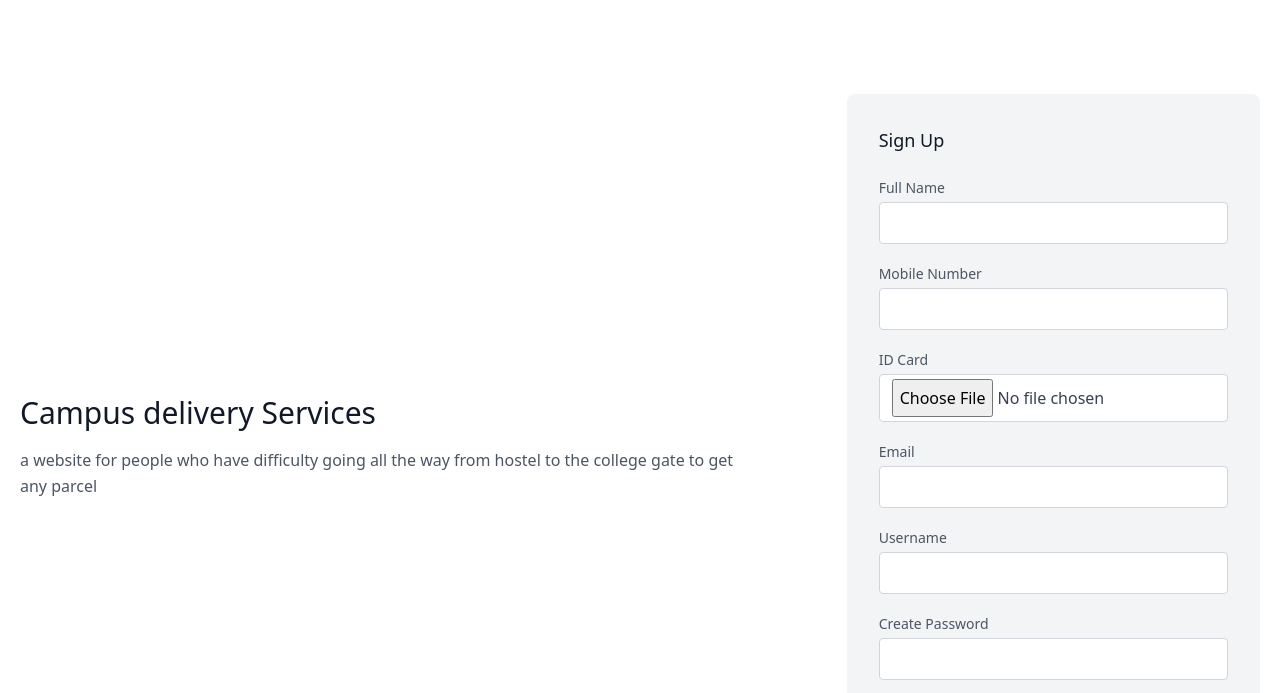
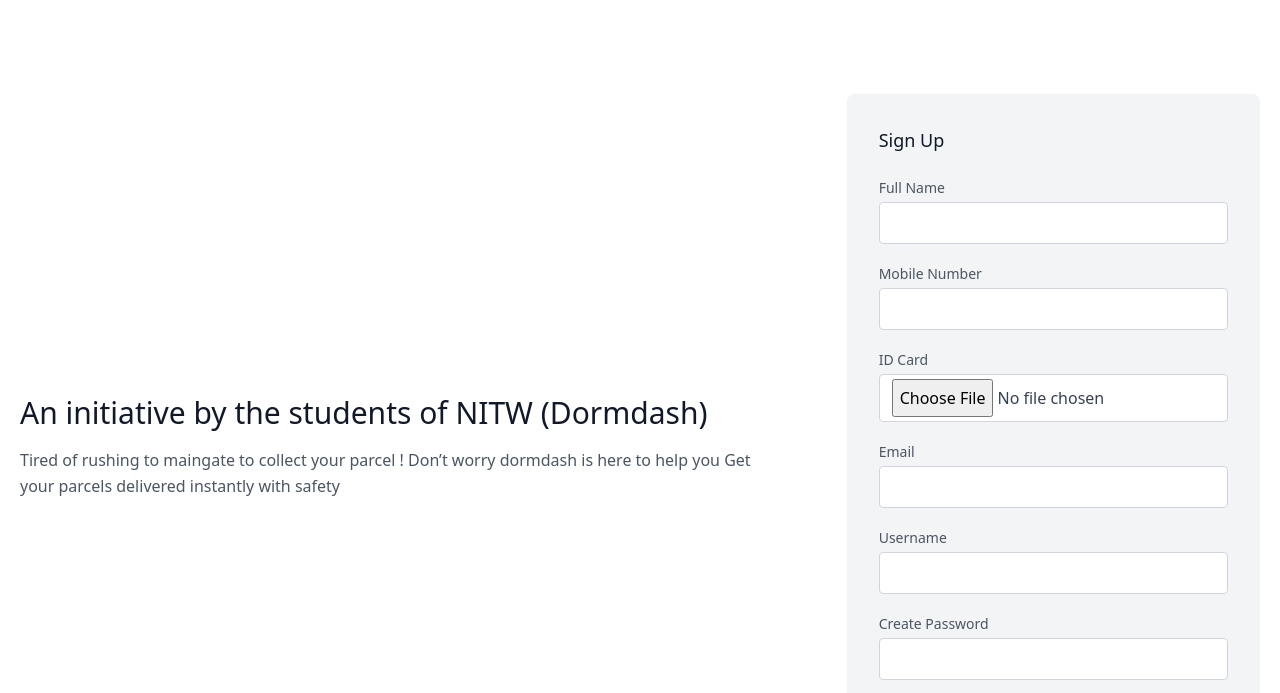
Before and after one commit to gp24ecb1a11/signup, a plain HTML site: page index.html in a window 1280 px wide. Shown: the part 82-775 px from the top of the page. Drawn offline with nearby package versions, Linux system fonts and the light colour scheme.

Commit message:
Update index.html

```diff
--- a/index.html
+++ b/index.html
@@ -46,8 +46,11 @@
     <section class="text-gray-600 body-font">
         <div class="container px-5 py-24 mx-auto flex flex-wrap items-center">
           <div class="lg:w-3/5 md:w-1/2 md:pr-16 lg:pr-0 pr-0">
-            <h1 class="title-font font-medium text-3xl text-gray-900">Campus delivery Services </h1>
-            <p class="leading-relaxed mt-4">a website for people who have difficulty going all the way from hostel to the college gate to get any parcel </p>
+            <h1 class="title-font font-medium text-3xl text-gray-900">An initiative by the students of NITW (Dormdash)</h1>
+            <p class="leading-relaxed mt-4">Tired of rushing to maingate to collect your parcel !
+Don’t worry dormdash is here to help you
+Get your parcels delivered instantly with safety
+</p>
           </div>
           <div class="lg:w-2/6 md:w-1/2 bg-gray-100 rounded-lg p-8 flex flex-col md:ml-auto w-full mt-10 md:mt-0">
             <h2 class="text-gray-900 text-lg font-medium title-font mb-5">Sign Up</h2>
```
